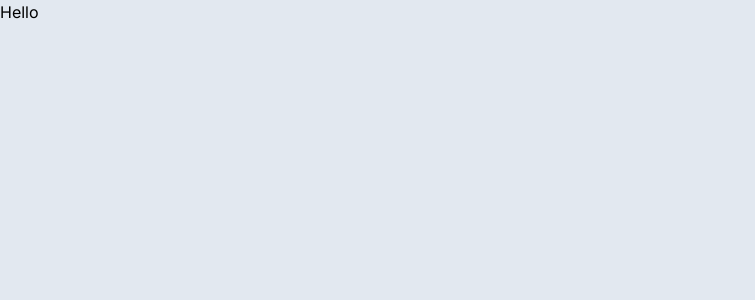
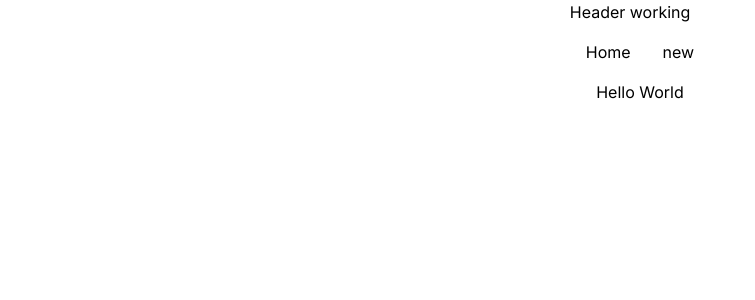
Before and after one commit to nikolajnowicki/simply-calories, a Next.js app in the folder simply-calories/: page / in a window 1280 px wide. Shown: the top 300 px of the page, without its empty margins (0-755 px from the left). Built offline with nearby package versions, Linux system fonts and the light colour scheme.

Commit message:
Created base for navbar

```diff
--- a/simply-calories/src/app/globals.css
+++ b/simply-calories/src/app/globals.css
@@ -1,3 +1,15 @@
 @tailwind base;
 @tailwind components;
 @tailwind utilities;
+
+
+html, body {
+    height: 100%;
+    margin: 0;
+  }
+
+  body {
+    display: flex;
+    align-items: center;
+    flex-direction: column;
+  }
--- a/simply-calories/src/app/layout.tsx
+++ b/simply-calories/src/app/layout.tsx
@@ -1,6 +1,7 @@
 import type { Metadata } from "next";
 import { Inter } from "next/font/google";
 import "./globals.css";
+import { Header } from "@/components/desktop/DesktopHeader";
 
 const inter = Inter({ subsets: ["latin"] });
 
@@ -16,7 +17,10 @@ export default function RootLayout({
 }) {
   return (
     <html lang="en">
-      <body className={inter.className}>{children}</body>
+      <body className={inter.className}>
+        <Header></Header>
+        {children}
+      </body>
     </html>
   );
 }
--- a/simply-calories/src/app/new/page.tsx
+++ b/simply-calories/src/app/new/page.tsx
@@ -3,7 +3,7 @@ import Image from "next/image";
 export default function Home() {
   return (
     <>
-      <h1>Hello World</h1>
+      <h1>New Page</h1>
     </>
   );
 }
--- a/simply-calories/src/app/page.tsx
+++ b/simply-calories/src/app/page.tsx
@@ -1,13 +1,9 @@
-import Image from "next/image";
+import { Header } from "@/components/desktop/DesktopHeader";
 
 export default function Home() {
   return (
     <>
-      <div className="flex justify-center items-center h-screen bg-slate-800">
-        <div className="bg-slate-200 w-full h-full  sm:max-w-[700px] lg:max-w-[1024px] xl:max-w-[1280px]">
-          <p>Hello</p>
-        </div>
-      </div>
+      <h1>Hello World</h1>
     </>
   );
 }
--- /dev/null
+++ b/simply-calories/src/components/desktop/DesktopHeader.tsx
@@ -0,0 +1,10 @@
+import { NavBar } from "./NavBar/NavBar";
+
+export const Header = () => {
+  return (
+    <header>
+      <h1>Header working</h1>
+      <NavBar></NavBar>
+    </header>
+  );
+};
--- /dev/null
+++ b/simply-calories/src/components/desktop/NavBar/NavBar.tsx
@@ -0,0 +1,10 @@
+import { NavBarButton } from "./NavBarButton";
+
+export const NavBar = () => {
+  return (
+    <nav>
+      <NavBarButton text="Home" href="/"></NavBarButton>
+      <NavBarButton text="new" href="/new"></NavBarButton>
+    </nav>
+  );
+};
--- /dev/null
+++ b/simply-calories/src/components/desktop/NavBar/NavBarButton.tsx
@@ -0,0 +1,14 @@
+import Link from "next/link";
+
+type NavBarButtonProps = {
+  text: string;
+  href: string;
+};
+
+export const NavBarButton = (props: NavBarButtonProps) => {
+  return (
+    <Link href={props.href}>
+      <button className="p-4">{props.text}</button>
+    </Link>
+  );
+};
```
